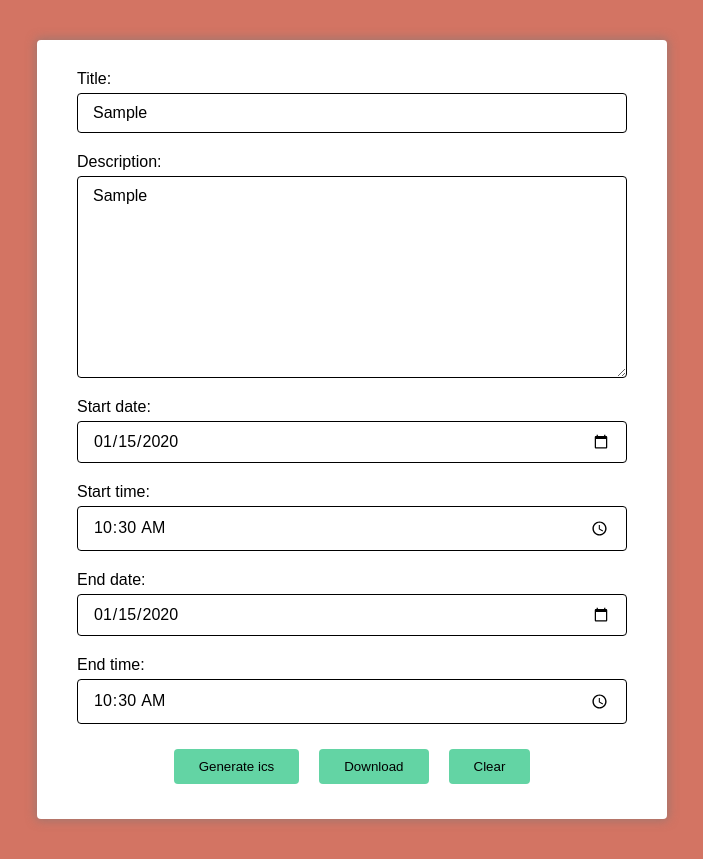
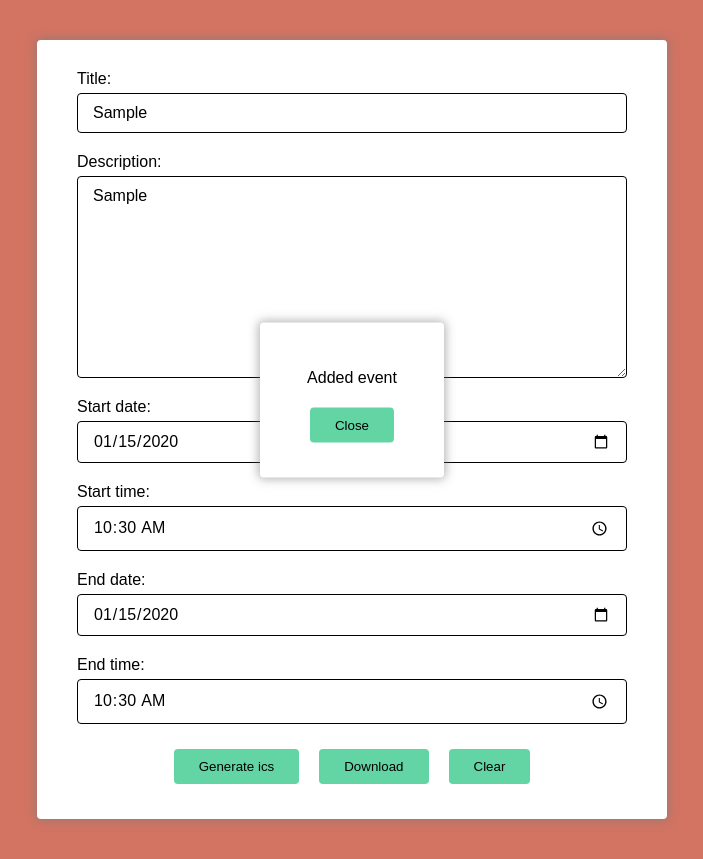
Before and after one commit to maxdevcodes/ics-generator, a plain HTML site: page index.html in a window 1280 px wide. Both pictures are taken after typing "Sample", "Sample", "2020-01-15", "10:30", "2020-01-15", "10:30" into the empty fields and a click on the button "Generate ics". Shown: the whole page, without its empty margins (288-991 px from the left). Drawn offline with Linux system fonts and the light colour scheme.

Commit message:
added modal notification

```diff
--- a/script.js
+++ b/script.js
@@ -29,6 +29,8 @@ function generateIcs(e) {
     icsBody += "T" + endTime + "00\n";
 
     icsBody += "END:VEVENT\n";
+
+    notifyAddition();
 }
 
 // Creates a file and immediately downloads in the browser
@@ -43,3 +45,20 @@ function downloadFile() {
     link.click();
 
 }
+
+function notifyAddition() {
+    var msg = "Added event";
+
+    const modal = document.createElement("div");
+    modal.classList.add('modal');
+    modal.innerHTML = `
+        <p>${msg}</p>
+        <button type="button" class="btn" id="close-modal" onclick="closeModal(event)">Close</button>
+    `;
+
+    document.querySelector("body").appendChild(modal);
+}
+
+function closeModal(e) {
+    document.querySelector(`#${e.target.id}`).parentElement.remove();
+}
--- a/style.css
+++ b/style.css
@@ -45,3 +45,15 @@ form textarea {
     display: flex;
     justify-content: center;
 }
+
+.modal {
+    background: #fff;
+    padding: 30px 40px;
+    border-radius: 4px;
+    box-shadow: rgba(119, 119, 119, 0.527) 0 0 10px 2px;
+    text-align: center;
+    position: absolute;
+    top: 50%;
+    left: 50%;
+    transform: translate(-50%, -50%);
+}
```
